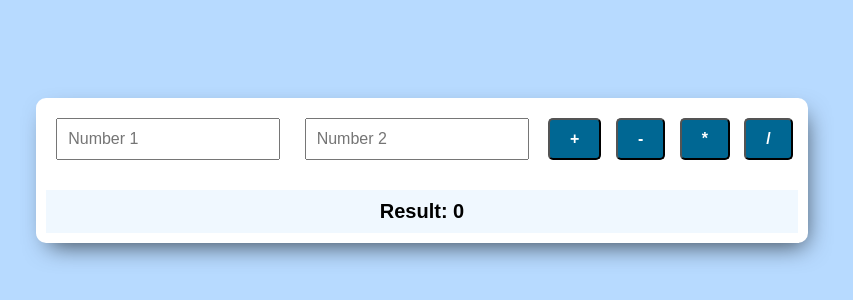
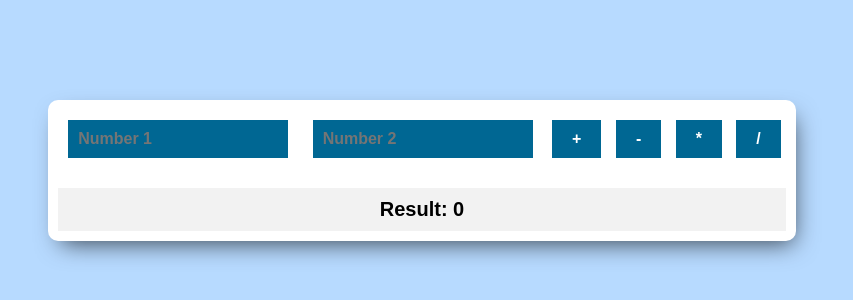
Before and after one commit to MoketeTyabekana/ALX_Simple_Quiz, a plain HTML site: page calculator.html in a window 1280 px wide. Shown: the part 230-530 px from the top of the page, without its empty margins (218-1071 px from the left). Drawn offline with Linux system fonts and the light colour scheme.

Commit message:
Added a button background color with white text, and added a background color to the body.Furthermore increased the font weight of all text for vis

```diff
--- a/calculator.css
+++ b/calculator.css
@@ -25,6 +25,15 @@ input[type="number"] {
   padding: 10px;
   width: 200px;
   font-size: 16px;
+
+}
+
+button,input[type="number"]{
+    background-color: #006793;
+  border-radius: px;
+  font-weight: 600;
+  color: #fff;
+  border: none;
 }
 
 button {
@@ -32,13 +41,10 @@ button {
   margin: 5px;
   font-size: 16px;
   cursor: pointer;
-  background-color: #006793;
-  border-radius: 5px;
-  font-weight: 600;
-  color: #fff;
+
 }
 
-button:focus{
+button:focus ,input:focus{
     outline: none;
 }
 
@@ -51,6 +57,6 @@ button:hover{
   font-size: 20px;
   width: auto;
   padding: 10px 0;
-  background-color: aliceblue;
+  background-color: #f2f2f2;
 
 }
```
